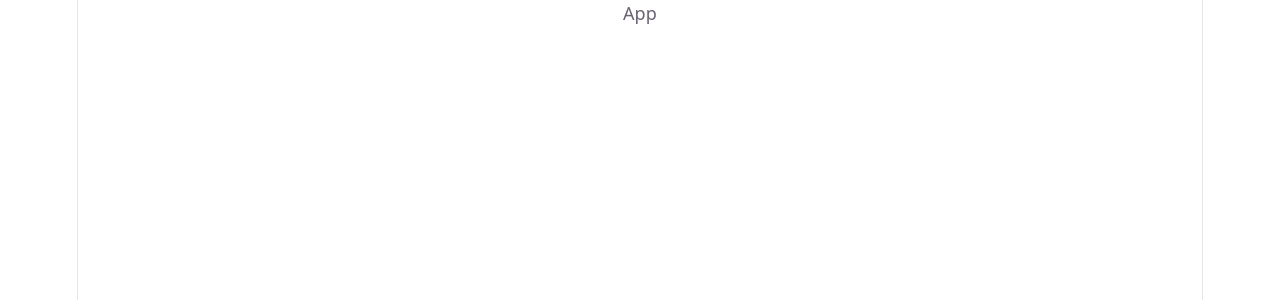
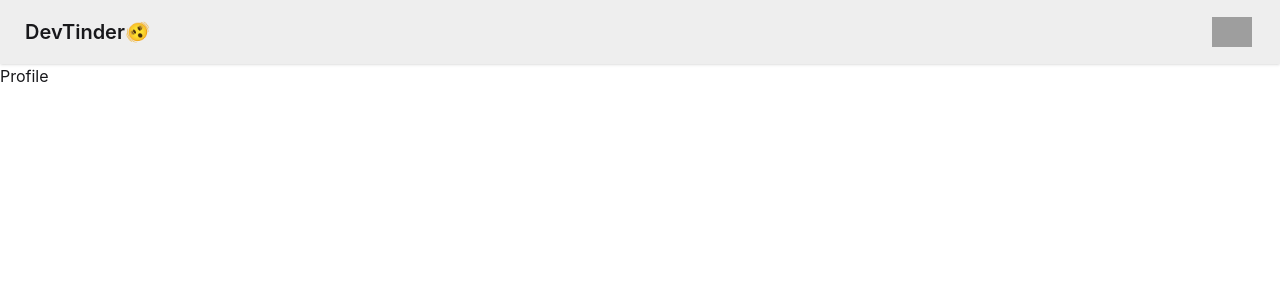
Before and after one commit to oonnkar/DevTinder, a React app in the folder frontend/: page /profile in a window 1280 px wide. Shown: the top 300 px of the page. Built offline with nearby package versions, Linux system fonts and the light colour scheme; grey boxes are pictures that could not be loaded; the HTML template or start-up script is replaced by a standard one.

Commit message:
initial setup project

```diff
--- a/frontend/package.json
+++ b/frontend/package.json
@@ -10,8 +10,11 @@
     "preview": "vite preview"
   },
   "dependencies": {
+    "@tailwindcss/vite": "^4.3.3",
     "react": "^19.2.8",
-    "react-dom": "^19.2.8"
+    "react-dom": "^19.2.8",
+    "react-router-dom": "^7.18.4",
+    "tailwindcss": "^4.3.3"
   },
   "devDependencies": {
     "@babel/core": "^7.29.7",
@@ -21,6 +24,7 @@
     "@types/react-dom": "^19.2.7",
     "@vitejs/plugin-react": "^6.1.1",
     "babel-plugin-react-compiler": "^1.0.0",
+    "daisyui": "^5.7.43",
     "eslint": "^10.10.0",
     "eslint-plugin-react-hooks": "^7.1.1",
     "eslint-plugin-react-refresh": "^0.5.6",
--- a/frontend/src/App.jsx
+++ b/frontend/src/App.jsx
@@ -1,9 +1,21 @@
-import React from 'react'
+import React from "react";
+import Navbar from "./components/Navbar";
+import { BrowserRouter, Routes, Route, Outlet } from "react-router-dom";
+import Login from "./components/Login";
+import Profile from "./components/Profile";
+import Body from "./components/Body";
 
 const App = () => {
   return (
-    <div>App</div>
-  )
-}
+    <BrowserRouter basename="/">
+      <Routes>
+        <Route path="/" element={<Body />}>
+          <Route path="/login" element={<Login />} />
+          <Route path="/profile" element={<Profile />} />
+        </Route>
+      </Routes>
+    </BrowserRouter>
+  );
+};
 
-export default App
+export default App;
--- /dev/null
+++ b/frontend/src/components/Body.jsx
@@ -0,0 +1,14 @@
+import React from "react";
+import Navbar from "./Navbar";
+import { Outlet } from "react-router-dom";
+
+const Body = () => {
+  return (
+    <>
+      <Navbar></Navbar>
+      <Outlet></Outlet>
+    </>
+  );
+};
+
+export default Body;
--- /dev/null
+++ b/frontend/src/components/Login.jsx
@@ -0,0 +1,7 @@
+import React from "react";
+
+const Login = () => {
+  return <div>Login</div>;
+};
+
+export default Login;
--- /dev/null
+++ b/frontend/src/components/Navbar.jsx
@@ -0,0 +1,23 @@
+import React from "react";
+
+const Navbar = () => {
+  return (
+    <div className="navbar bg-base-300 shadow-sm">
+      <div className="flex-1">
+        <a className="btn btn-ghost text-xl">DevTinder🫨</a>
+      </div>
+      <div className="flex gap-2">
+        <div className="dropdown dropdown-end mx-5">
+          <div className="w-10 rounded-full">
+            <img
+              alt="Tailwind CSS Navbar component"
+              src="https://img.daisyui.com/images/stock/photo-1534528741775-53994a69daeb.webp"
+            />
+          </div>
+        </div>
+      </div>
+    </div>
+  );
+};
+
+export default Navbar;
--- /dev/null
+++ b/frontend/src/components/Profile.jsx
@@ -0,0 +1,7 @@
+import React from "react";
+
+const Profile = () => {
+  return <div>Profile</div>;
+};
+
+export default Profile;
--- a/frontend/src/index.css
+++ b/frontend/src/index.css
@@ -1,111 +1,2 @@
-:root {
-  --text: #6b6375;
-  --text-h: #08060d;
-  --bg: #fff;
-  --border: #e5e4e7;
-  --code-bg: #f4f3ec;
-  --accent: #aa3bff;
-  --accent-bg: rgba(170, 59, 255, 0.1);
-  --accent-border: rgba(170, 59, 255, 0.5);
-  --social-bg: rgba(244, 243, 236, 0.5);
-  --shadow:
-    rgba(0, 0, 0, 0.1) 0 10px 15px -3px, rgba(0, 0, 0, 0.05) 0 4px 6px -2px;
-
-  --sans: system-ui, 'Segoe UI', Roboto, sans-serif;
-  --heading: system-ui, 'Segoe UI', Roboto, sans-serif;
-  --mono: ui-monospace, Consolas, monospace;
-
-  font: 18px/145% var(--sans);
-  letter-spacing: 0.18px;
-  color-scheme: light dark;
-  color: var(--text);
-  background: var(--bg);
-  font-synthesis: none;
-  text-rendering: optimizeLegibility;
-  -webkit-font-smoothing: antialiased;
-  -moz-osx-font-smoothing: grayscale;
-
-  @media (max-width: 1024px) {
-    font-size: 16px;
-  }
-}
-
-@media (prefers-color-scheme: dark) {
-  :root {
-    --text: #9ca3af;
-    --text-h: #f3f4f6;
-    --bg: #16171d;
-    --border: #2e303a;
-    --code-bg: #1f2028;
-    --accent: #c084fc;
-    --accent-bg: rgba(192, 132, 252, 0.15);
-    --accent-border: rgba(192, 132, 252, 0.5);
-    --social-bg: rgba(47, 48, 58, 0.5);
-    --shadow:
-      rgba(0, 0, 0, 0.4) 0 10px 15px -3px, rgba(0, 0, 0, 0.25) 0 4px 6px -2px;
-  }
-
-  #social .button-icon {
-    filter: invert(1) brightness(2);
-  }
-}
-
-body {
-  margin: 0;
-}
-
-#root {
-  width: 1126px;
-  max-width: 100%;
-  margin: 0 auto;
-  text-align: center;
-  border-inline: 1px solid var(--border);
-  min-height: 100svh;
-  display: flex;
-  flex-direction: column;
-  box-sizing: border-box;
-}
-
-h1,
-h2 {
-  font-family: var(--heading);
-  font-weight: 500;
-  color: var(--text-h);
-}
-
-h1 {
-  font-size: 56px;
-  letter-spacing: -1.68px;
-  margin: 32px 0;
-  @media (max-width: 1024px) {
-    font-size: 36px;
-    margin: 20px 0;
-  }
-}
-h2 {
-  font-size: 24px;
-  line-height: 118%;
-  letter-spacing: -0.24px;
-  margin: 0 0 8px;
-  @media (max-width: 1024px) {
-    font-size: 20px;
-  }
-}
-p {
-  margin: 0;
-}
-
-code,
-.counter {
-  font-family: var(--mono);
-  display: inline-flex;
-  border-radius: 4px;
-  color: var(--text-h);
-}
-
-code {
-  font-size: 15px;
-  line-height: 135%;
-  padding: 4px 8px;
-  background: var(--code-bg);
-}
+@import "tailwindcss";
+@plugin "daisyui";
--- a/frontend/vite.config.js
+++ b/frontend/vite.config.js
@@ -1,11 +1,13 @@
-import react, { reactCompilerPreset } from '@vitejs/plugin-react'
-import babel from '@rolldown/plugin-babel'
-import { defineConfig } from 'vite'
+import react, { reactCompilerPreset } from "@vitejs/plugin-react";
+import babel from "@rolldown/plugin-babel";
+import { defineConfig } from "vite";
+import tailwindcss from "@tailwindcss/vite";
 
 // https://vite.dev/config/
 export default defineConfig({
   plugins: [
+    tailwindcss(),
     react(),
-    babel({ presets: [reactCompilerPreset()] })
+    babel({ presets: [reactCompilerPreset()] }),
   ],
-})
+});
```
Also changed, not shown: 1 other file (tests, documents, lock files or other folders).
